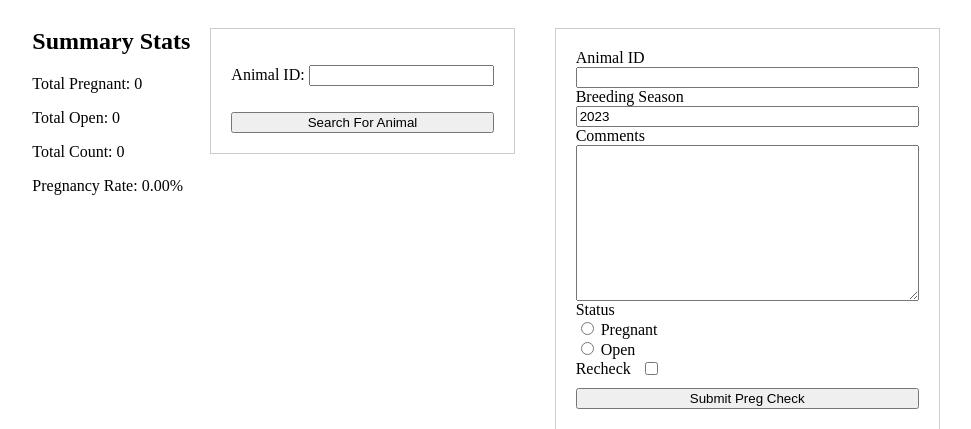
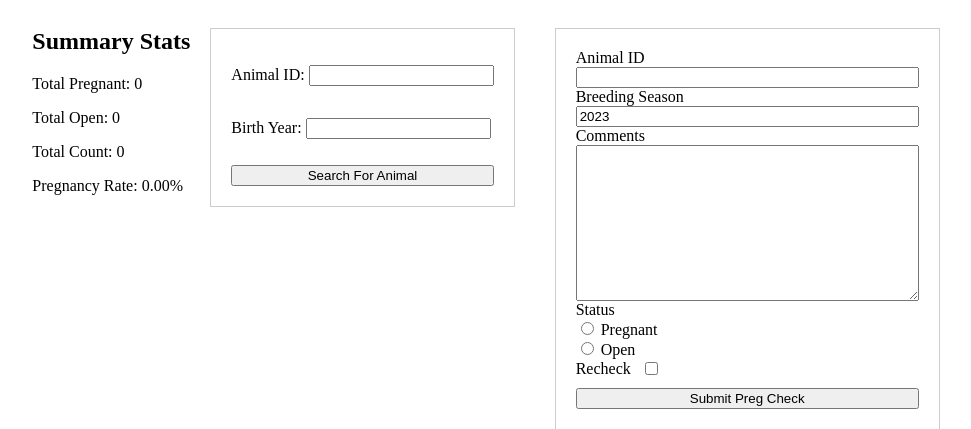
Before and after one commit to pwbryant/ranch-tools, a Django app: page /pregchecks/ in a window 1280 px wide. Shown: the top 429 px of the page, without its empty margins (144-1115 px from the left). Run offline with Django 4.2, Linux system fonts and the light colour scheme; data that the repository does not hold is empty.

Commit message:
add birth year to search form

```diff
--- a/ranch_tools/preg_check/forms.py
+++ b/ranch_tools/preg_check/forms.py
@@ -7,6 +7,7 @@ from pdb import set_trace as bp
 
 class AnimalSearchForm(forms.Form):
     search_animal_id = forms.CharField(label='Animal ID')
+    search_birth_year = forms.IntegerField(label='Birth Year', required=False)
 
 
 class PregCheckForm(forms.ModelForm):
--- a/ranch_tools/preg_check/models.py
+++ b/ranch_tools/preg_check/models.py
@@ -8,7 +8,7 @@ class Cow(models.Model):
     birth_year = models.IntegerField(blank=True, null=True)
 
     def __repr__(self):
-        return self.animal_id
+        return f'"{self.animal_id}-{self.birth_year}"'
 
     def __str__(self):
         return self.__repr__()
--- a/ranch_tools/preg_check/views.py
+++ b/ranch_tools/preg_check/views.py
@@ -19,8 +19,12 @@ class PregCheckListView(ListView):
 
     def get_queryset(self):
         animal_id = self.request.GET.get('search_animal_id', None)
+        birth_year = self.request.GET.get('search_birth_year', None)
         if animal_id:
-            queryset = PregCheck.objects.filter(cow__animal_id=animal_id).order_by('-check_date', '-id')[:3]
+            queryset = PregCheck.objects.filter(cow__animal_id=animal_id)
+            if birth_year:
+                queryset = queryset.filter(cow__birth_year=birth_year)
+            queryset = queryset.order_by('-check_date', '-id')[:3]
         else:
             queryset = PregCheck.objects.none()
         return queryset
@@ -28,7 +32,13 @@ class PregCheckListView(ListView):
     def get_context_data(self, **kwargs):
         context = super().get_context_data(**kwargs)
         animal_id = self.request.GET.get('search_animal_id', None)
-        search_form = AnimalSearchForm(initial={'search_animal_id': animal_id})
+        birth_year = self.request.GET.get('search_birth_year', None)
+        search_form = AnimalSearchForm(initial={'search_animal_id': animal_id, 'search_birth_year': birth_year})
+        animals = Cow.objects.filter(animal_id=animal_id)
+        if birth_year:
+            animals = animals.filter(birth_year=birth_year)
+        animal_count = animals.count()
+        distinct_birth_years = Cow.objects.filter(animal_id=animal_id).values_list('birth_year', flat=True).distinct()
         pregcheck_form = PregCheckForm()
         animal_exists = Cow.objects.filter(animal_id=animal_id).exists()
 
@@ -40,6 +50,8 @@ class PregCheckListView(ListView):
         context['search_form'] = search_form
         context['pregcheck_form'] = pregcheck_form
         context['animal_exists'] = animal_exists
+        context['multiple_matches'] = animal_count > 1
+        context['distinct_birth_years'] = distinct_birth_years
         return context
 
 
--- a/ranch_tools/templates/preg_check/pregcheck_list.html
+++ b/ranch_tools/templates/preg_check/pregcheck_list.html
@@ -14,7 +14,14 @@
     </form>
 
     <div class="result-container">
-      {% if pregchecks %}
+     {% if multiple_matches %}
+        <p>More than one animal is associated with this ID with birth years of
+        {% for birth_year in distinct_birth_years %}
+            {{ birth_year }}{% if not forloop.last %}, {% endif %}
+        {% endfor %}.
+        <br>Please provide the birth year to select the desired animal.
+        </p>
+      {% elif pregchecks %}
       <table>
          <thead>
             <tr>
```
